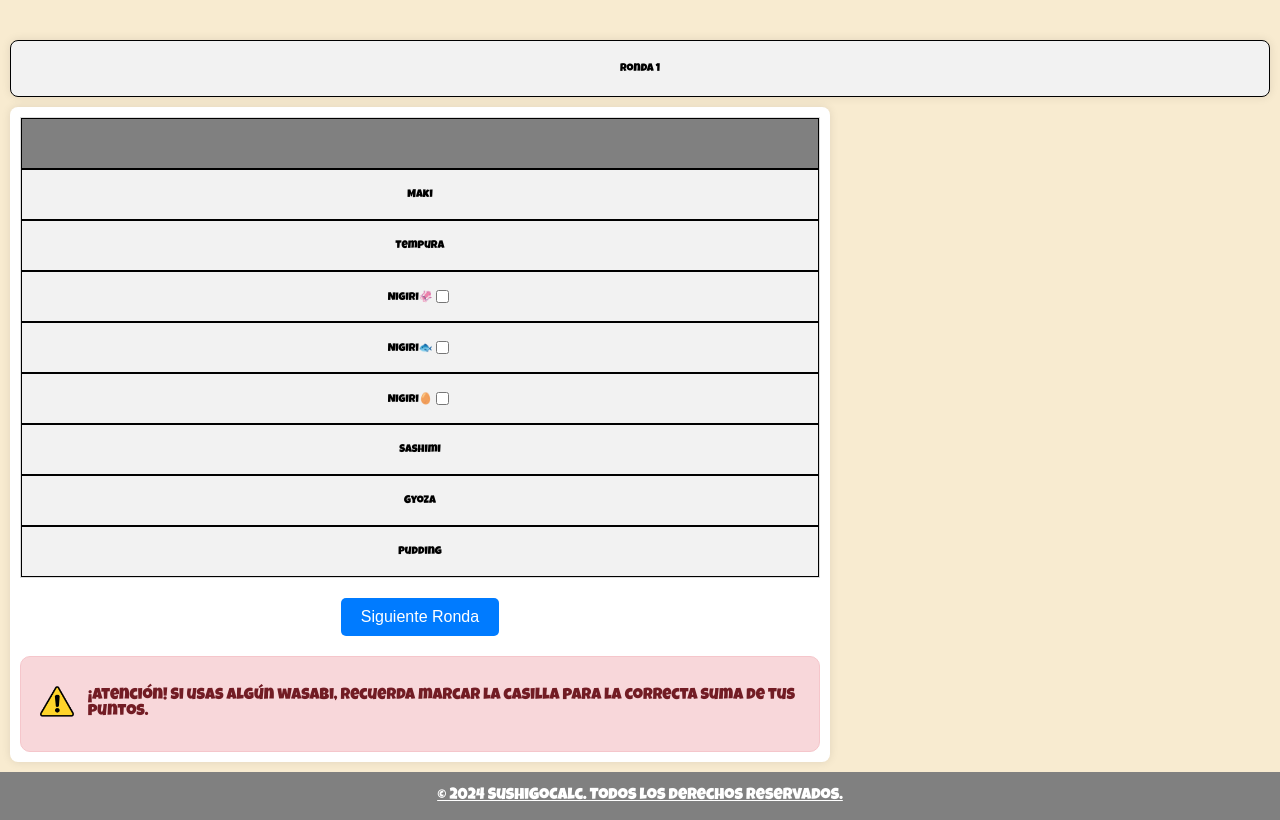
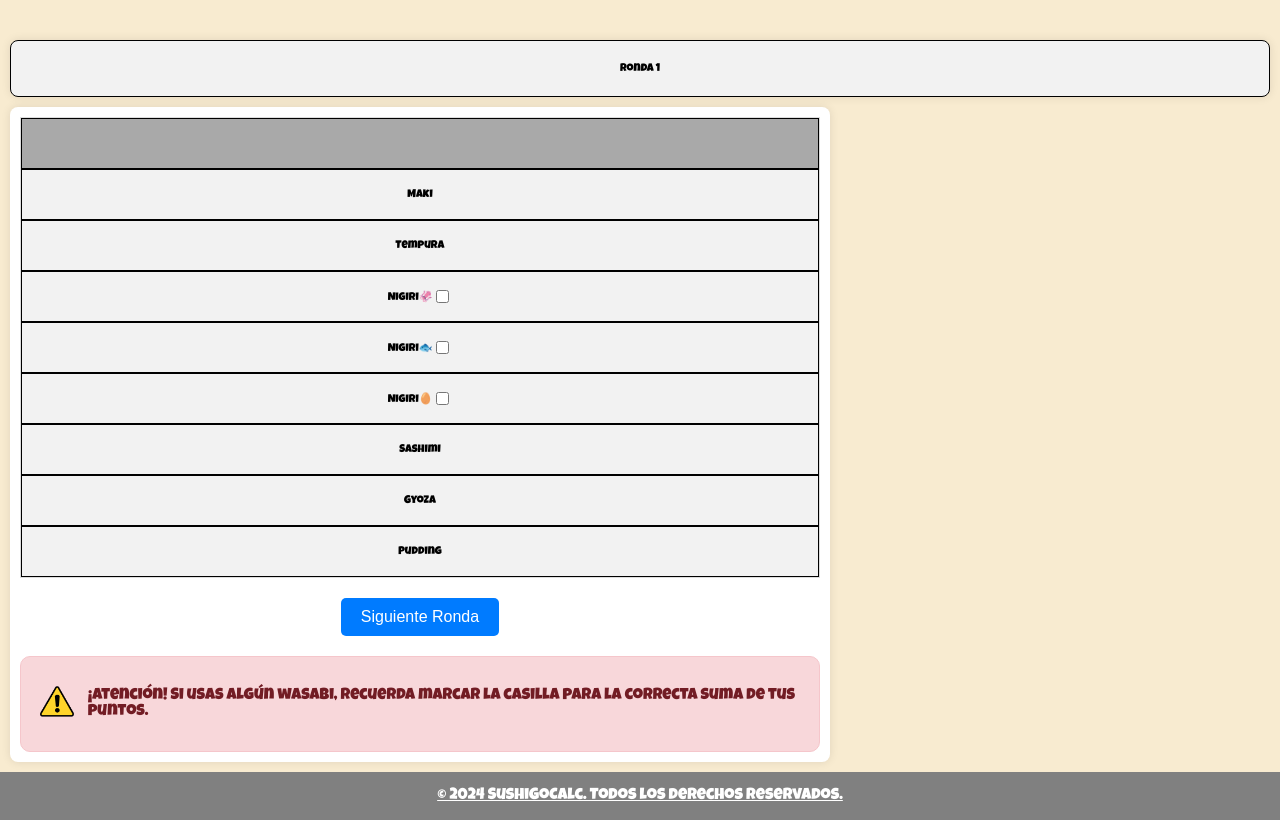
Before and after one commit to SergioBM5/sushiGoCalc, an Angular app: page /puntuacion in a window 1280 px wide. Built offline with nearby package versions, Linux system fonts and the light colour scheme.

Commit message:
Se modifican los aspectos de los nombres de jugadores en las tabla de puntuaciones

```diff
--- a/src/app/components/puntuacion/puntuacion.component.css
+++ b/src/app/components/puntuacion/puntuacion.component.css
@@ -32,10 +32,9 @@
 }
 
 .header .cell {
-  font-weight: bold;
-  background-color: grey;
-  color: #fff;
-  justify-content: center;
+
+    background-color: darkgrey;
+    justify-content: center;
 }
 
 .inputs {
```
